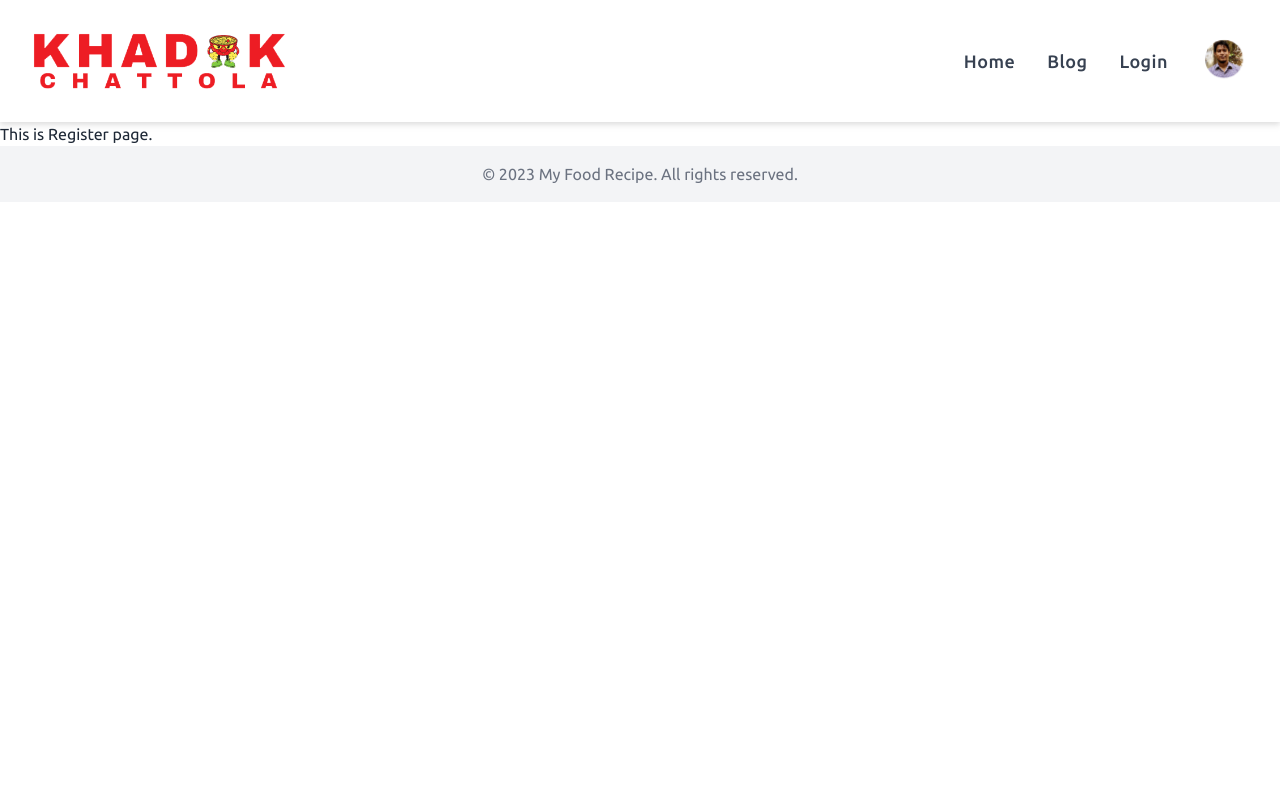
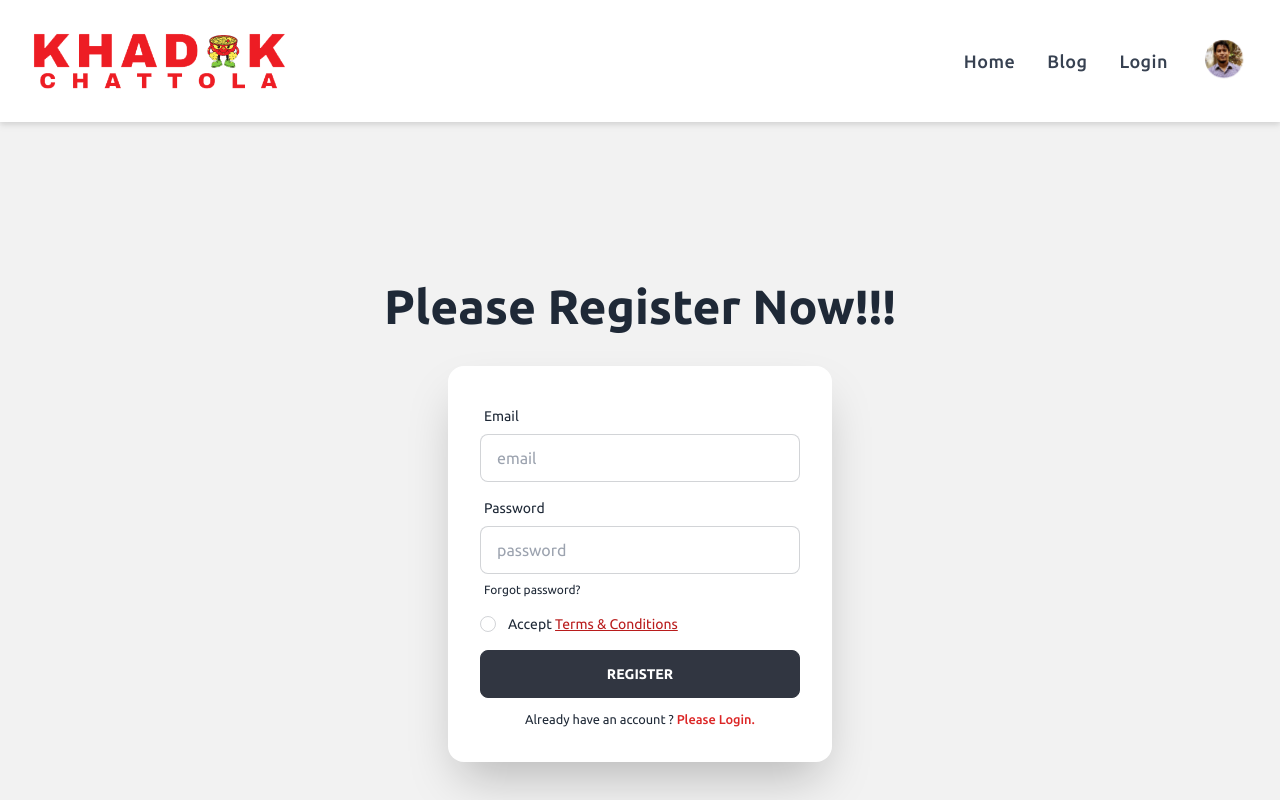
Before and after one commit to maazihad/khadok-chottola-client, a React (Vite) app: page /register in a window 1280 px wide. Shown: the top 800 px of the page. Built offline with nearby package versions, Linux system fonts and the light colour scheme.

Commit message:
Firebase password authentication added in AuthProvider.

```diff
--- a/package.json
+++ b/package.json
@@ -18,6 +18,7 @@
     "match-sorter": "^6.3.1",
     "react": "^18.2.0",
     "react-dom": "^18.2.0",
+    "react-icons": "^4.8.0",
     "react-router-dom": "^6.11.0",
     "sort-by": "^1.2.0"
   },
--- a/src/components/Login/Login.jsx
+++ b/src/components/Login/Login.jsx
@@ -1,4 +1,6 @@
+import { FaGoogle, FaGithub } from "react-icons/fa";
 import React from 'react';
+import { Link } from "react-router-dom";
 
 const Login = () => {
    return (
@@ -25,11 +27,26 @@ const Login = () => {
                            <a href="#" className="label-text-alt link link-hover">Forgot password?</a>
                         </label>
                      </div>
-                     <div className="form-control mt-6">
-                        <button className="btn btn-primary ">Login</button>
+
+
+
+                     <div className="form-control mt-2">
+                        <button className="btn btn-secondary">Login</button>
                      </div>
+
+                     <button className="btn btn-outline btn-secondary capitalize text-lg mt-5">
+                        <FaGoogle className="mr-3 text-2xl" />
+                        Login with google
+                     </button>
+                     <button className="btn btn-outline btn-active capitalize text-lg ">
+                        <FaGithub className="mr-3 text-2xl" />
+                        Login with github
+                     </button>
+                     <p><small>Don&apos;t have an account ? <Link to="/register" className="text-red-600 font-medium">Please Register.</Link></small></p>
                   </div>
                </form>
+
+
             </div>
          </div>
       </section>
--- a/src/components/Login/Register.jsx
+++ b/src/components/Login/Register.jsx
@@ -1,10 +1,53 @@
 import React from 'react';
+import { Link } from 'react-router-dom';
 
 const Register = () => {
    return (
-      <div>
-         <h2>This is Register page.</h2>
-      </div>
+      <section className='min-h-[calc(100vh-200px)]'>
+         <div className="hero min-h-screen bg-base-200">
+            <div className="hero-content flex-col ">
+               <div className="text-center lg:text-left">
+                  <h1 className="text-5xl font-bold mb-5">Please Register Now!!!</h1>
+               </div>
+               <form className="card flex-shrink-0 w-full max-w-sm shadow-2xl bg-base-100 w-96">
+                  <div className="card-body">
+                     <div className="form-control">
+                        <label className="label">
+                           <span className="label-text">Email</span>
+                        </label>
+                        <input type="text" placeholder="email" className="input input-bordered" />
+                     </div>
+                     <div className="form-control">
+                        <label className="label">
+                           <span className="label-text">Password</span>
+                        </label>
+                        <input type="text" placeholder="password" className="input input-bordered" />
+                        <label className="label">
+                           <a href="#" className="label-text-alt link link-hover">Forgot password?</a>
+                        </label>
+                     </div>
+
+
+                     <div className="form-control">
+                        <label className="flex cursor-pointer items-center">
+                           <input type="checkbox" className="checkbox checkbox-xs" />
+                           <span className="label-text ml-3">Accept <Link to="/terms" className='text-red-700 underline'>Terms & Conditions</Link></span>
+                        </label>
+                     </div>
+
+                     <div className="form-control mt-2">
+                        <button className="btn btn-active">Register</button>
+                     </div>
+
+
+                     <p className='text-center'><small>Already have an account ? <Link to="/register" className="text-red-600 font-medium">Please Login.</Link></small></p>
+                  </div>
+               </form>
+
+
+            </div>
+         </div>
+      </section>
    );
 };
 
--- /dev/null
+++ b/src/components/Pages/Terms.jsx
@@ -0,0 +1,46 @@
+import React from 'react';
+
+const Terms = () => {
+   return (
+      <section className="px-4 py-8 mx-auto sm:max-w-xl md:max-w-full lg:max-w-screen-xl md:px-24 lg:px-8">
+         <h1>Terms and Conditions</h1>
+         <p>
+            Please read these terms and conditions carefully before using our website.
+         </p>
+         <h2>1. Introduction</h2>
+         <p>
+            By using our website, you accept these terms and conditions in full.
+         </p>
+         <h2>2. Intellectual Property Rights</h2>
+         <p>
+            Unless otherwise stated, we own the intellectual property rights in the website and material on the website.
+         </p>
+         <h2>3. Restrictions on Use</h2>
+         <p>
+            You must not use the website in any way that causes, or may cause, damage to the website or impairment of the availability or accessibility of the website.
+         </p>
+         <h2>4. Limitations of Liability</h2>
+         <p>
+            We will not be liable for any direct, indirect or consequential loss or damage arising under these terms and conditions or in connection with our website.
+         </p>
+         <h2>5. Indemnity</h2>
+         <p>
+            You agree to indemnify us and keep us indemnified against any losses, damages, costs, liabilities and expenses (including without limitation legal expenses and any amounts paid by us to a third party in settlement of a claim or dispute on the advice of our legal advisers) incurred or suffered by us arising out of any breach by you of any provision of these terms and conditions.
+         </p>
+         <h2>6. Variation</h2>
+         <p>
+            We may revise these terms and conditions from time-to-time.
+         </p>
+         <h2>7. Entire Agreement</h2>
+         <p>
+            These terms and conditions, together with our privacy policy, constitute the entire agreement between you and us in relation to your use of our website.
+         </p>
+         <h2>8. Governing Law</h2>
+         <p>
+            These terms and conditions shall be governed by and construed in accordance with the laws of [insert country].
+         </p>
+      </section>
+   );
+};
+
+export default Terms;
--- /dev/null
+++ b/src/provider/AuthProvider.jsx
@@ -0,0 +1,50 @@
+import React, { createContext, useEffect } from 'react';
+import app from '../firebase/firebase.config';
+import { createUserWithEmailAndPassword, getAuth, onAuthStateChanged, signInWithEmailAndPassword, signOut } from "firebase/auth";
+
+export const AuthContext = createContext(null);
+const auth = getAuth(app);
+
+const AuthProvider = ({ children }) => {
+
+   const [user, setUser] = useState(null);
+   const [loading, setLoading] = useState(true);
+
+   const createUser = (email, password) => {
+      return createUserWithEmailAndPassword(auth, email, password);
+   };
+
+   const signIn = (email, password) => {
+      return signInWithEmailAndPassword(auth, email, password);
+   };
+
+   const logOut = () => {
+      setLoading(true);
+      return signOut(auth);
+   };
+
+   useEffect(() => {
+      const unSubscriber = onAuthStateChanged(auth, (currentUser) => {
+         setUser(currentUser);
+      });
+      return () => {
+         return unSubscriber;
+      };
+   }, []);
+
+
+   const AuthInfo = {
+      user,
+      createUser,
+      signIn,
+      logOut
+
+   };
+   return (
+      <AuthContext.Provider value={AuthInfo}>
+         {children}
+      </AuthContext.Provider>
+   );
+};
+
+export default AuthProvider;
--- a/src/routes/Routes.jsx
+++ b/src/routes/Routes.jsx
@@ -5,6 +5,7 @@ import Blog from "../components/Pages/Blog";
 import ErrorPage from "../components/Pages/ErrorPage";
 import Login from "../components/Login/Login";
 import Register from "../components/Login/Register";
+import Terms from "../components/Pages/Terms";
 
 const router = createBrowserRouter([
    {
@@ -27,6 +28,10 @@ const router = createBrowserRouter([
          {
             path: 'register',
             element: <Register />
+         },
+         {
+            path: 'terms',
+            element: <Terms></Terms>,
          }
       ]
    }
```
Also changed, not shown: 1 other file (tests, documents, lock files or other folders).
